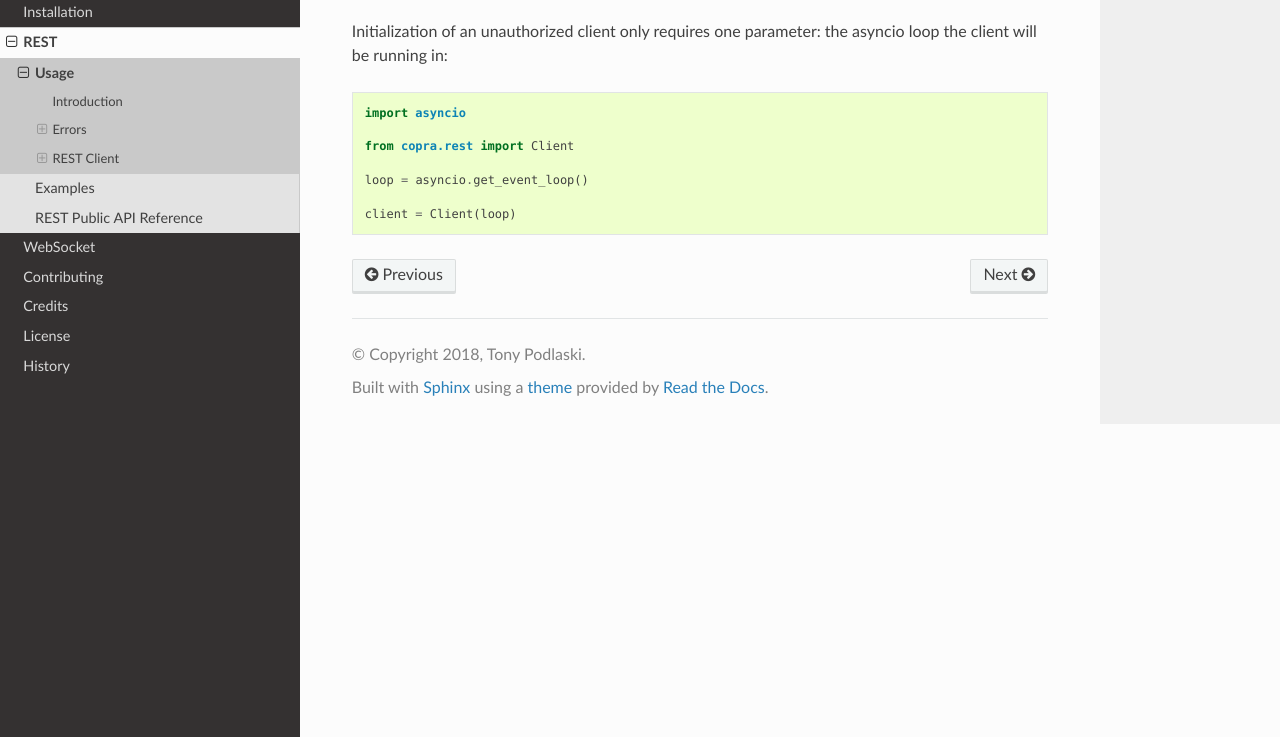
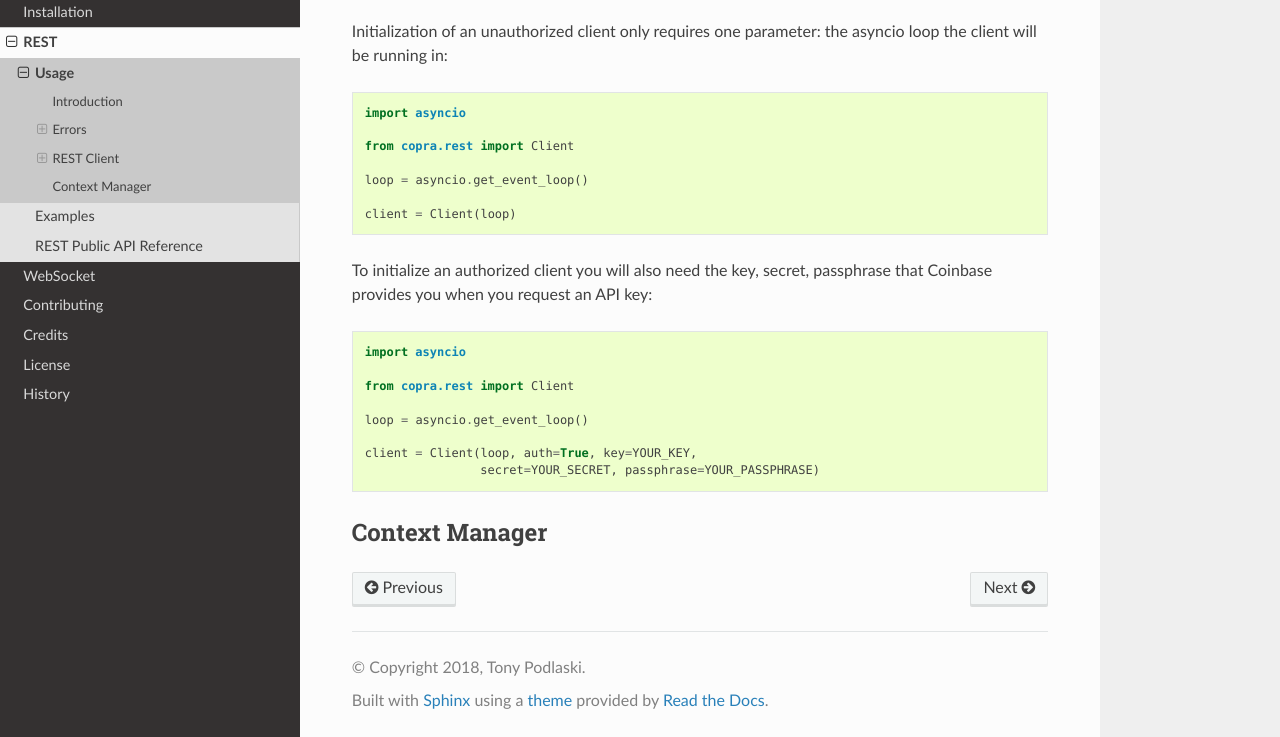
Before and after one commit to tpodlaski/copra, a Sphinx documentation site: the page built from docs/rest/usage.rst, in a window 1280 px wide and 900 px high, scrolled down 1730 px, cut to the strip 163-900 px from the top of the window. Built offline with Sphinx 7.4.7 and the Read the Docs theme 2.0.0, drawn with Linux system fonts in a browser that asks for light colours.

Commit message:
Update usage.rst

```diff
--- a/docs/rest/usage.rst
+++ b/docs/rest/usage.rst
@@ -54,3 +54,20 @@ Initialization of an unauthorized client only requires one parameter: the asynci
     loop = asyncio.get_event_loop()
 
     client = Client(loop)
+
+To initialize an authorized client you will also need the key, secret, passphrase that Coinbase provides you when you request an  API key:
+
+
+.. code:: python
+
+    import asyncio
+
+    from copra.rest import Client
+
+    loop = asyncio.get_event_loop()
+
+    client = Client(loop, auth=True, key=YOUR_KEY,
+                    secret=YOUR_SECRET, passphrase=YOUR_PASSPHRASE)
+
+Context Manager
+---------------
```
